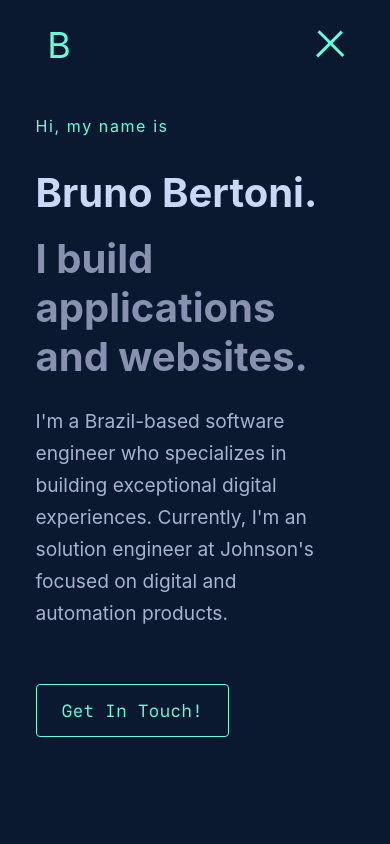
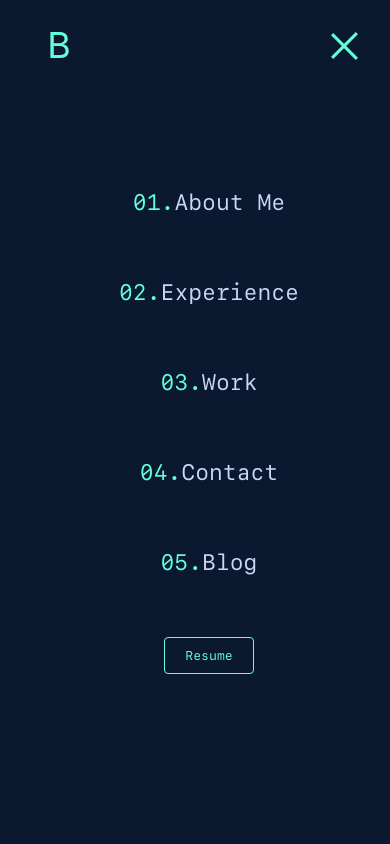
Before and after one commit to bruno-bert/my-portfolio, a Next.js app: page / in a window 390 px wide. Both pictures are taken after a click on the element 329 px from the left and 44 px from the top of the page. Shown: the top 844 px of the page. Built offline with nearby package versions, Linux system fonts and the light colour scheme; a web font is replaced by a local one.

Commit message:
feat: responsive about section

```diff
--- a/components/AboutMe/AboutMe.module.scss
+++ b/components/AboutMe/AboutMe.module.scss
@@ -1,3 +1,5 @@
+@import "../../styles/variables";
+
 .about {
 
     display: flex;
@@ -8,18 +10,6 @@
     margin-top: 200px;
     margin-bottom: 10%;
 
-
-
-
-
-    .content {
-        display: flex;
-        flex-direction: row;
-
-
-        .left {
-
-            width: 70%;
 
     .title {
 
@@ -51,6 +41,21 @@
 
 
     }
+
+
+    .content {
+        display: flex;
+        flex-direction: row;
+
+
+
+
+
+        .left {
+
+            width: 70%;
+
+
 
             .description {
                 padding-bottom: 2rem;
@@ -94,4 +99,48 @@
 
         }
     }
+
+
+    @media (max-width: $breakpoint-md) {
+        display: flex;
+        flex-direction: column;
+        width: 90%;
+
+        .title {
+            padding: 0;
         }
+
+        .content {
+            flex-direction: column-reverse;
+
+            .left {
+                width: 100%;
+
+                .description {
+                    width: 95%;
+                    margin: 0 auto;
+                    font-size: var(--fz-lg);
+                }
+
+                .skills {
+                    width: 90%;
+                    margin: 0 auto;
+
+                }
+
+
+            }
+
+            .right {
+                margin: 2rem;
+                display: flex;
+                justify-content: center;
+                align-items: center;
+
+            }
+        }
+
+
+    }
+
+}
--- a/components/AboutMe/AboutMe.tsx
+++ b/components/AboutMe/AboutMe.tsx
@@ -9,18 +9,24 @@ export const AboutMe = (props: Props) => {
 
         <section id="aboutme" className={styles.about}>
 
+            <div className={styles.title}>
+                <h3>
+                    <span>01.</span>
+                    About Me
+                </h3>
+            </div>
+
 
 
 
             <div className={styles.content}>
+
+
+
+
                 <div id="left" className={styles.left}>
 
-                    <div className={styles.title}>
-                        <h3>
-                            <span>01.</span>
-                            About Me
-                        </h3>
-                    </div>
+
 
 
                     <p className={styles.description}>
--- a/components/HamburguerMenu/HamburguerMenu.module.scss
+++ b/components/HamburguerMenu/HamburguerMenu.module.scss
@@ -12,32 +12,17 @@
         flex-direction: column;
         align-items: flex-end;
         justify-content: center;
-        margin: 15px;
+        margin: 15px 0;
         cursor: pointer;
-        padding: 0 5px;
+        padding: 5px;
         transition: all 200ms ease-in-out;
+        width: 50px;
+        height: 50px;
+
 
         &:hover {
             background-color: var(--light-navy);
             border: 1px dashed var(--green);
-
-        }
-
-        &.opened {
-
-            span {
-                transition: all 200ms ease-in-out;
-                transform: rotate(-45deg) translate(-6px, 6px);
-
-                &:nth-child(2) {
-                    opacity: 0;
-                }
-
-                &:nth-child(3) {
-                    width: 35px;
-                    transform: rotate(45deg) translate(-6px, -8px);
-                }
-            }
         }
 
         span {
@@ -58,5 +43,37 @@
         }
 
 
+
+
+
+        &.opened {
+
+            position: relative;
+
+
+            span {
+                margin-top: 0;
+                transition: all 200ms ease-in-out;
+
+                &:nth-child(1) {
+                    opacity: 0;
+                }
+
+                &:nth-child(2) {
+                    width: 35px;
+                    transform: rotate(-135deg);
+
+                }
+
+                &:nth-child(3) {
+                    position: absolute;
+                    width: 35px;
+                    transform: rotate(135deg);
+                    top: 24px;
+                }
+            }
+        }
+
+
     }
 }
--- a/components/HamburguerMenu/HamburguerMenu.tsx
+++ b/components/HamburguerMenu/HamburguerMenu.tsx
@@ -1,18 +1,20 @@
-import { useState } from 'react'
+import { Dispatch, SetStateAction, useState } from 'react'
 import styles from './HamburguerMenu.module.scss'
 
 interface Props {
-
-
+    menuState: string
+    setMenuState: Dispatch<SetStateAction<string>>
 }
 
 const HamburguerMenu = (props: Props) => {
 
-    const [show, setShow] = useState(false)
-    const opened = show ? styles.opened : ''
+    const { menuState, setMenuState } = props
+    const opened = menuState === 'show' ? styles.opened : ''
 
     return (
-        <div onClick={() => setShow((previousValue) => !previousValue)} className={`${styles.hamburguer} ${opened}`}>
+        <div onClick={
+            () => setMenuState((previousValue: string) => previousValue === 'show' ? 'hide' : 'show')}
+            className={`${styles.hamburguer} ${opened}`}>
             <span className={styles.span1}></span>
             <span className={styles.span2}></span>
             <span className={styles.span3}></span>
--- a/components/Menu/Menu.module.scss
+++ b/components/Menu/Menu.module.scss
@@ -5,13 +5,7 @@
     font-family: var(--font-mono);
     margin: 0;
 
-}
-
-.hidden {
-    display: hidden;
-}
-
-.menu li {
+    li {
         padding: 10px;
         line-height: 50px;
 
@@ -19,8 +13,6 @@
 
         span {
             color: var(--lightest-slate);
-
-        //letter-spacing: 0.1rem;
 
 
             :hover {
@@ -33,8 +25,27 @@
         }
 
 
+    }
 
     @media (max-width: $breakpoint-md) {
         display: none;
+
+        &.opened {
+            display: flex;
+            flex-direction: column;
+            height: 100vh;
+
+            justify-content: center;
+            align-items: center;
+
+            li {
+                padding: 20px 0;
+                font-size: var(--fz-xxl);
+
+
+            }
+
         }
     }
+
+}
--- a/components/Menu/Menu.tsx
+++ b/components/Menu/Menu.tsx
@@ -1,3 +1,4 @@
+import { useState } from 'react'
 import Button from '../Button/Button'
 import HamburguerMenu from '../HamburguerMenu/HamburguerMenu'
 import Link from 'next/link'
@@ -7,11 +8,15 @@ interface Props {
 }
 
 const Menu = (props: Props) => {
+
+    const [menuState, setMenuState] = useState('hide')
+    const opened = menuState === 'show' ? styles.opened : ''
+
     return (
         <>
 
 
-            <ul className={styles.menu}>
+            <ul className={`${styles.menu} ${opened}`} >
                 <li>
                     <span>01.</span>
                     <span><Link href="#aboutme">About Me</Link></span>
@@ -40,7 +45,7 @@ const Menu = (props: Props) => {
             </ul>
 
 
-            <HamburguerMenu />
+            <HamburguerMenu menuState={menuState} setMenuState={setMenuState} />
 
         </>
     )
```
Lines whose indentation alone changed are shown as unchanged.
